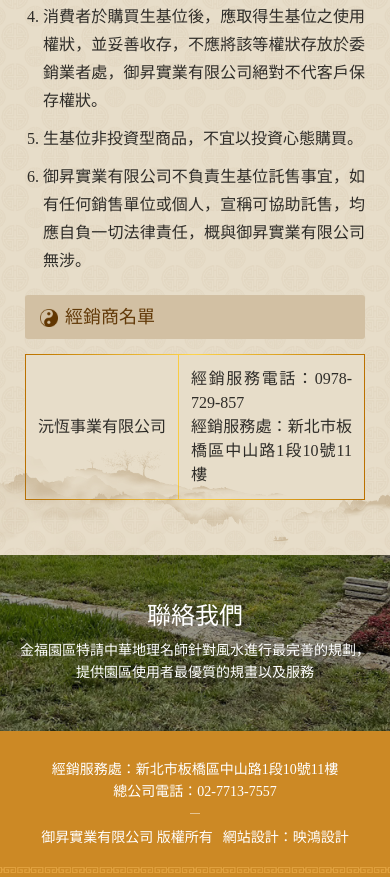
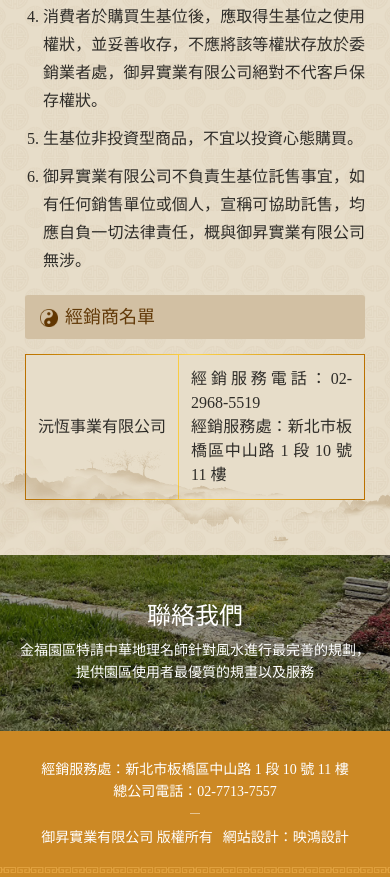
Before and after one commit to weiting-tw/jin-fu-yuan, a plain HTML site: page distributor.html in a window 390 px wide. Shown: the part 508-1385 px from the top of the page. Drawn offline with Linux system fonts and the light colour scheme; a web font is replaced by a local one.

Commit message:
update phone

```diff
--- a/distributor.html
+++ b/distributor.html
@@ -78,7 +78,7 @@
 					<table>
 						<tr>
 						  <td nowrap="nowrap">沅恆事業有限公司</td>
-						  <td>經銷服務電話：0978-729-857<br>經銷服務處：新北市板橋區中山路1段10號11樓</td>
+						  <td>經銷服務電話：02-2968-5519<br>經銷服務處：新北市板橋區中山路 1 段 10 號 11 樓</td>
 						</tr>
 					  </table>
 				</div>
@@ -89,7 +89,7 @@
 		</div>
 		<div class="footer">
 			<div class="container clearfix">
-				<div class="info"><span>經銷服務處：新北市板橋區中山路1段10號11樓</span><span>總公司電話：<a href="tel:0277137557">02-7713-7557</a></span></div>
+				<div class="info"><span>經銷服務處：新北市板橋區中山路 1 段 10 號 11 樓</span><span>總公司電話：<a href="tel:0277137557">02-7713-7557</a></span></div>
 				<div class="copyright"><span>御昇實業有限公司 版權所有</span><span><a href="https://www.wide.com.tw/" target="_blank">網站設計：映鴻設計</a></span></div>
 			</div>
 		</div>
```
